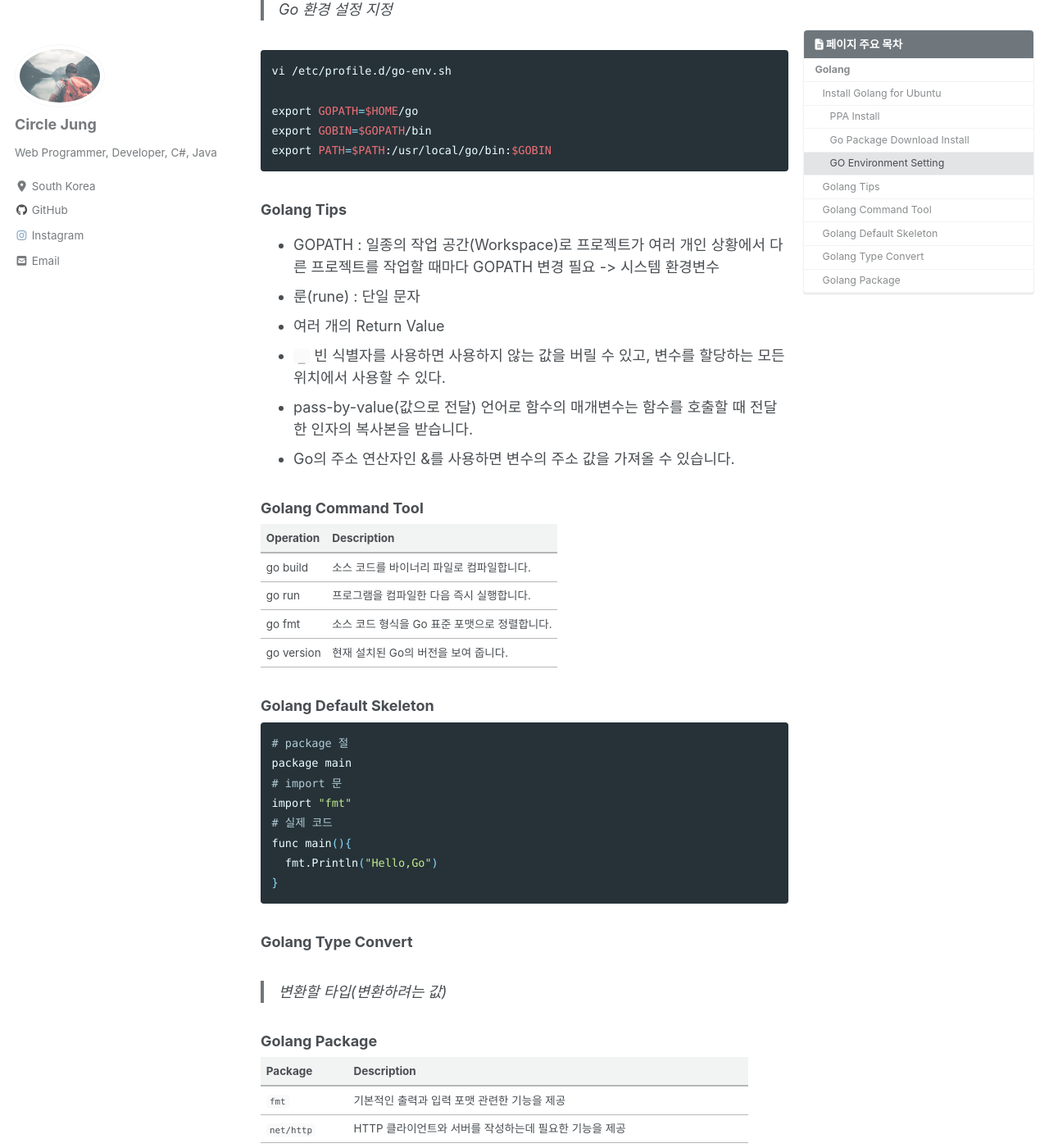
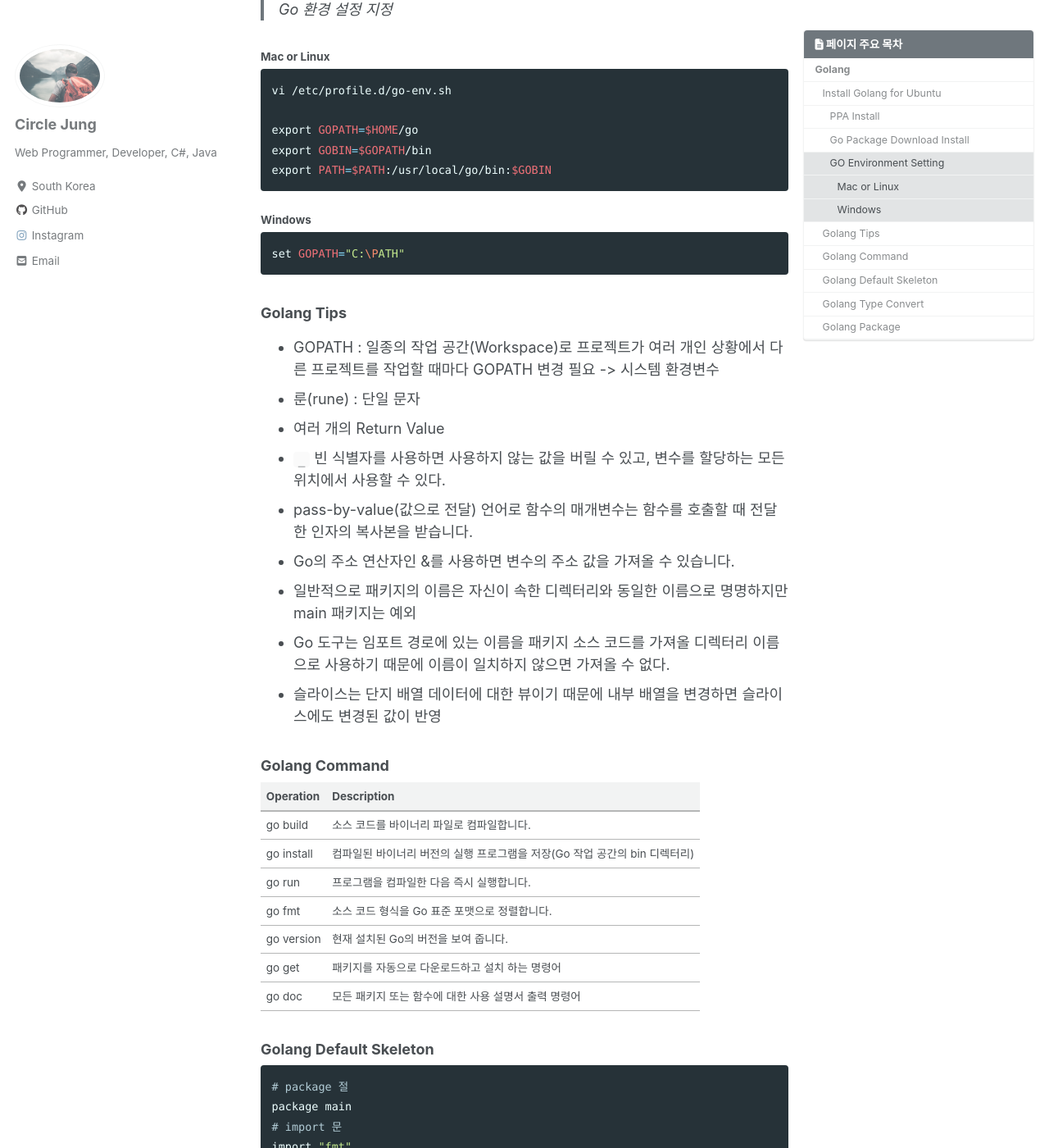
Before and after one commit to jwh0124/jwh0124.github.io, a Jekyll site: the page built from _posts/2020-11-23-golang.md, in a window 1280 px wide and 1400 px high, scrolled down 1074 px. Shown: the whole window at 82% size. Built offline with Jekyll 4.4.1, drawn with Linux system fonts in a browser that asks for light colours; cached includes are drawn as plain includes; nearby versions of some CDN libraries; comment, search, counter and statistics services are not loaded; some of the changed text lies outside the part shown.

Commit message:
+ golang study : add windows gopath config, add golang command

````diff
--- a/_posts/2020-11-23-golang.md
+++ b/_posts/2020-11-23-golang.md
@@ -51,12 +51,20 @@ export PATH=$PATH:/usr/local/go/bin
 
 > Go 환경 설정 지정
 
+##### Mac or Linux #####
+
 ```bash
 vi /etc/profile.d/go-env.sh
 
 export GOPATH=$HOME/go
 export GOBIN=$GOPATH/bin
 export PATH=$PATH:/usr/local/go/bin:$GOBIN
+```
+
+##### Windows #####
+
+```bash
+set GOPATH="C:\PATH"
 ```
 
 ### Golang Tips ###
@@ -67,15 +75,21 @@ export PATH=$PATH:/usr/local/go/bin:$GOBIN
 - `_` 빈 식별자를 사용하면 사용하지 않는 값을 버릴 수 있고, 변수를 할당하는 모든 위치에서 사용할 수 있다.
 - pass-by-value(값으로 전달) 언어로 함수의 매개변수는 함수를 호출할 때 전달한 인자의 복사본을 받습니다.
 - Go의 주소 연산자인 &를 사용하면 변수의 주소 값을 가져올 수 있습니다.
+- 일반적으로 패키지의 이름은 자신이 속한 디렉터리와 동일한 이름으로 명명하지만 main 패키지는 예외
+- Go 도구는 임포트 경로에 있는 이름을 패키지 소스 코드를 가져올 디렉터리 이름으로 사용하기 때문에 이름이 일치하지 않으면 가져올 수 없다.
+- 슬라이스는 단지 배열 데이터에 대한 뷰이기 때문에 내부 배열을 변경하면 슬라이스에도 변경된 값이 반영
 
-### Golang Command Tool ###
+### Golang Command ###
 
-| Operation | Description |
-| :-------- | :---------- |
-| go build  | 소스 코드를 바이너리 파일로 컴파일합니다. |
-| go run    | 프로그램을 컴파일한 다음 즉시 실행합니다. |
-| go fmt    | 소스 코드 형식을 Go 표준 포맷으로 정렬합니다. |
+| Operation  | Description |
+| :--------- | :---------- |
+| go build   | 소스 코드를 바이너리 파일로 컴파일합니다. |
+| go install | 컴파일된 바이너리 버전의 실행 프로그램을 저장(Go 작업 공간의 bin 디렉터리) |
+| go run     | 프로그램을 컴파일한 다음 즉시 실행합니다. |
+| go fmt     | 소스 코드 형식을 Go 표준 포맷으로 정렬합니다. |
 | go version | 현재 설치된 Go의 버전을 보여 줍니다. |
+| go get     | 패키지를 자동으로 다운로드하고 설치 하는 명령어 |
+| go doc     | 모든 패키지 또는 함수에 대한 사용 설명서 출력 명령어 |
 
 ### Golang Default Skeleton ###
 
````
Also changed, not shown: other parts of _posts/2020-11-23-golang.md (+1 -1 lines).
